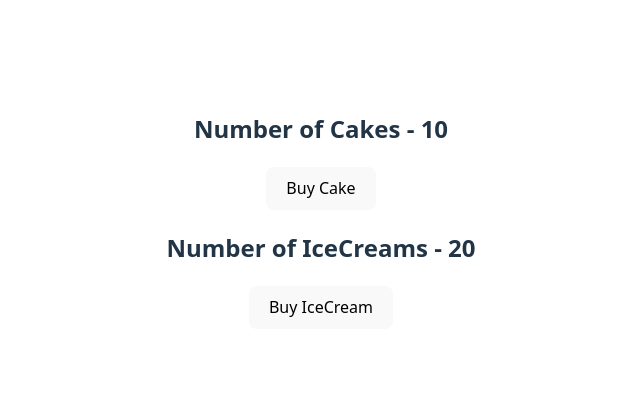
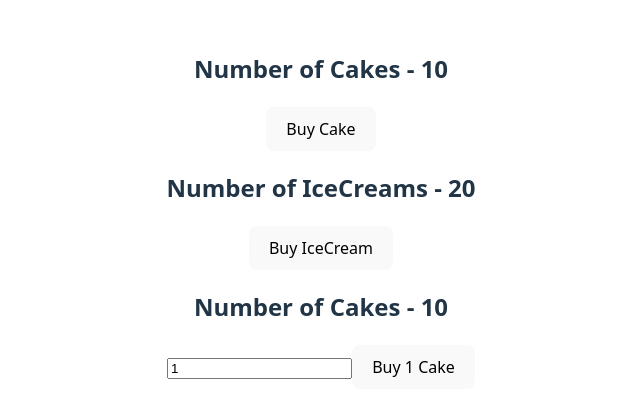
Before and after one commit to coder-julfikar/basic-react-redux-app, a React (Vite) app: page / in a window 1280 px wide. Shown: the part 190-608 px from the top of the page, without its empty margins (319-959 px from the left). Built offline with nearby package versions, Linux system fonts and the light colour scheme.

Commit message:
Payload is implemented on React-Redux

```diff
--- a/src/App.jsx
+++ b/src/App.jsx
@@ -7,6 +7,7 @@
 import CakeContainer from './components/CakeContainer'
 import HooksCakeContainer from './components/HooksCakeContainer'
 import IceContainer from './components/IceContainer'
+import NCakeContainer from './components/NCakeContainer'
 
 function App() {
   const [count, setCount] = useState(0)
@@ -17,6 +18,7 @@
         {/* <HooksCakeContainer /> */}
         <CakeContainer />
         <IceContainer />
+        <NCakeContainer />
       </div>
     </Provider>
   )
--- /dev/null
+++ b/src/components/NCakeContainer.jsx
@@ -0,0 +1,28 @@
+import React, {useState} from 'react'
+import { buyCake } from '../redux';
+import { connect } from 'react-redux';
+
+function NCakeContainer(props) {
+  const [number, setNumber] = useState(1);
+  return (
+    <div>
+        <h2>Number of Cakes - {props.numberOfCakes}</h2>
+        <input type='text' value={number} onChange={e => setNumber(e.target.value)} />
+        <button onClick={()=>props.buyCake(number)}>Buy {number} Cake</button>
+    </div>
+  )
+}
+
+const mapStateToProps = state => {
+  return {
+    numberOfCakes: state.cake.numberOfCakes
+  }
+};
+
+const mapDispatchToProps = dispatch => {
+  return {
+    buyCake: number => dispatch(buyCake(number))
+  }
+};
+
+export default connect(mapStateToProps,mapDispatchToProps) (NCakeContainer)
--- a/src/redux/cake/Actions.js
+++ b/src/redux/cake/Actions.js
@@ -1,7 +1,8 @@
 import { BUY_CAKE } from "./Types";
 
-export const buyCake = () => {
+export const buyCake = (number=1) => {
     return {
-        type: BUY_CAKE
+        type: BUY_CAKE,
+        payload: number
     }
 };
--- a/src/redux/cake/Reducer.js
+++ b/src/redux/cake/Reducer.js
@@ -8,7 +8,7 @@
     switch(action.type) {
         case BUY_CAKE: return {
             ...state,
-            numberOfCakes: state.numberOfCakes-1
+            numberOfCakes: state.numberOfCakes-action.payload
         }
         default: return state
     }
```
